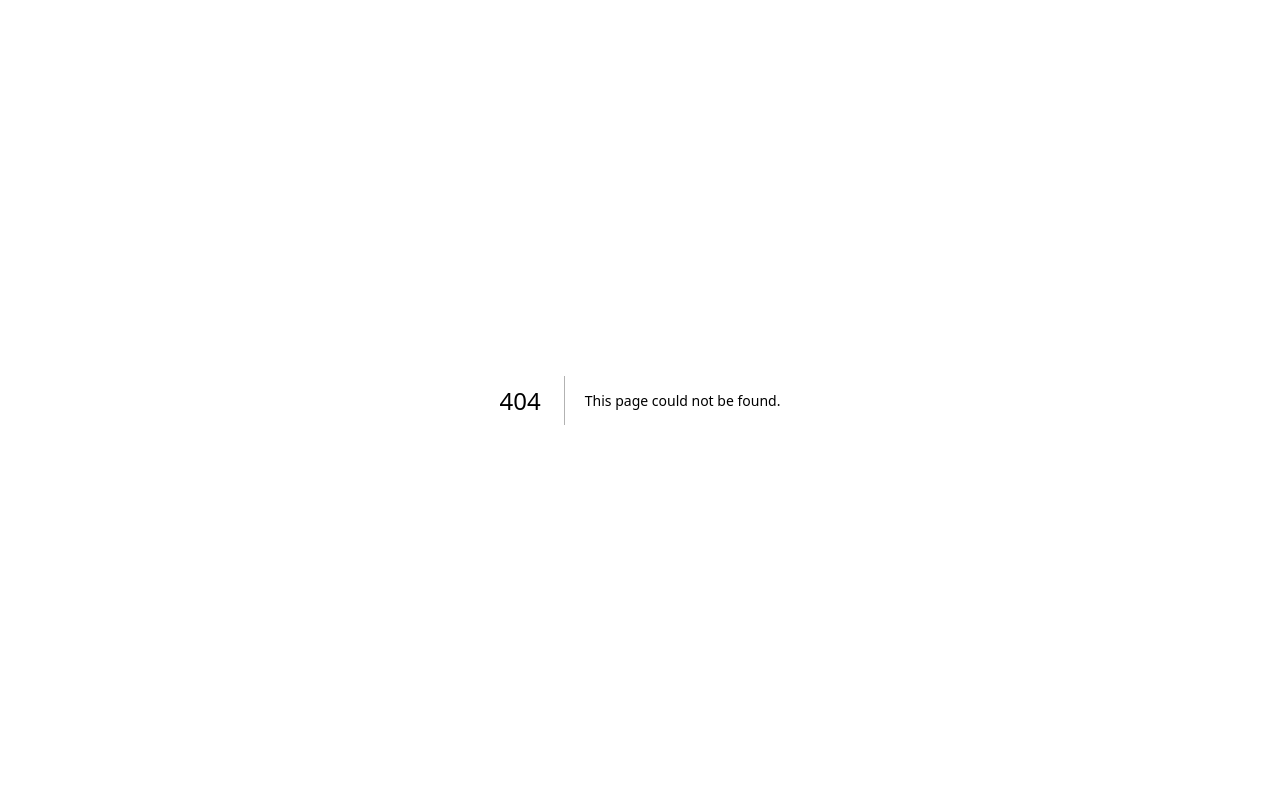
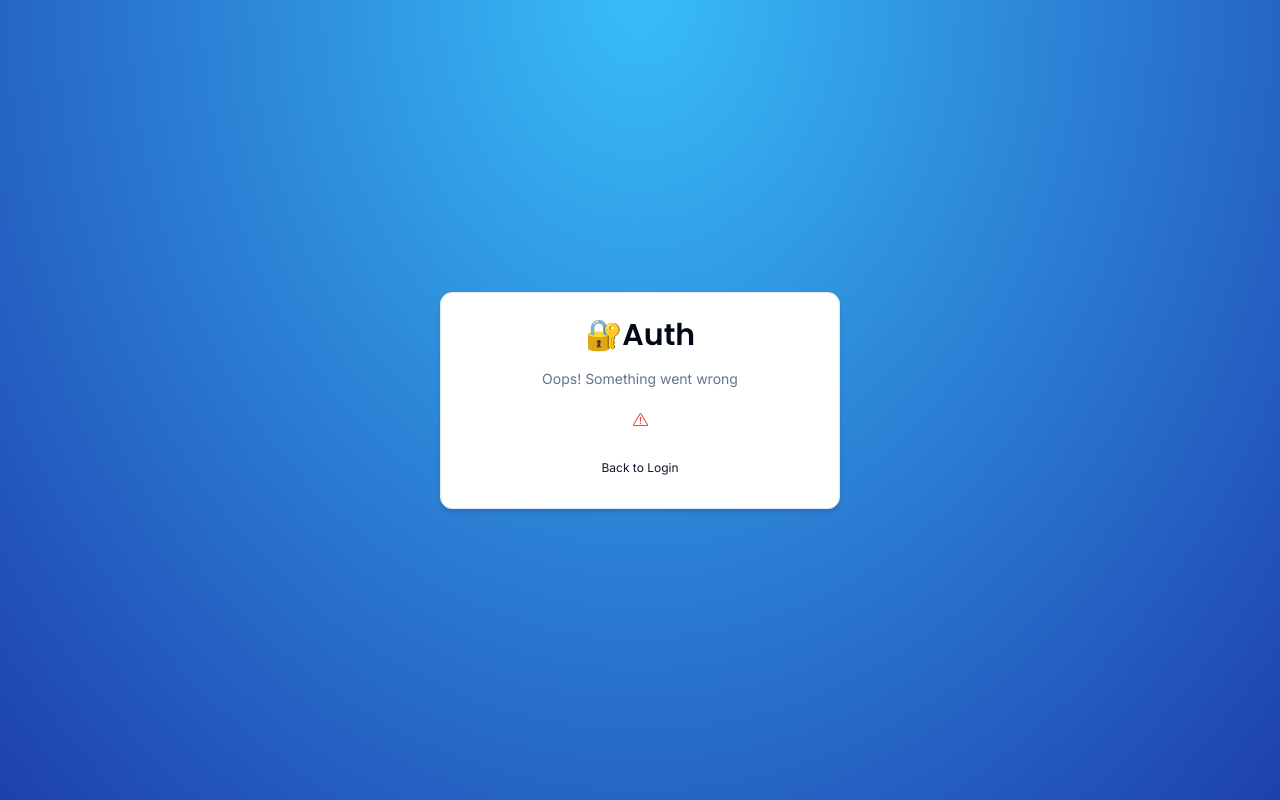
Before and after one commit to Blaikebrad24/NextAuthExample, a Next.js app: page /auth/error in a window 1280 px wide. Before the commit this address had no page. Built offline with nearby package versions, Linux system fonts and the light colour scheme.

Commit message:
OAuth added

```diff
--- /dev/null
+++ b/app/auth/error/page.tsx
@@ -0,0 +1,10 @@
+import { ErrorCard } from "@/components/auth/error-card"
+
+
+const AuthErrorPage = () => {
+    return (
+        <ErrorCard/>
+    )
+}
+
+export default AuthErrorPage
--- /dev/null
+++ b/components/auth/error-card.tsx
@@ -0,0 +1,18 @@
+
+import { CardWrapper } from './card-wrapper';
+import { ExclamationTriangleIcon } from '@radix-ui/react-icons';
+
+
+export const ErrorCard = () => {
+    return (
+        <CardWrapper
+            headerLabel='Oops! Something went wrong'
+            backButtonHref='/auth/login'
+            backButtonLabel='Back to Login'
+            >
+                <div className='w-full flex justify-center items-center'>
+                    <ExclamationTriangleIcon className='text-destructive'/>
+                </div>
+        </CardWrapper>
+    )
+}
--- a/components/auth/login-form.tsx
+++ b/components/auth/login-form.tsx
@@ -12,8 +12,11 @@
 import { FormSuccess } from "../form-success";
 import { login } from "@/actions/login";
 import { useState, useTransition } from "react";
+import { useSearchParams } from "next/navigation";
 
 export function LoginForm() {
+    const searchParams = useSearchParams();
+    const urlError = searchParams.get("error") === "OAuthAccountNotLinked" ? "Email already in use with OAuth Provider" : ""
 
     const [isPending, startTransition] = useTransition();
     const [error, setError] = useState<string | undefined>("");
@@ -32,8 +35,8 @@
     const onSubmit = (values : z.infer<typeof LoginSchema>) => {
         startTransition(() => {
              login(values).then((data) => {
-                setError(data.error);
-                setSuccess(data.success)
+                // setError(data.error);
+                // setSuccess(data.success)
              })
         })
 
@@ -69,7 +72,7 @@
                             </FormItem>
                         )}/>
                     </div>
-                    <FormError message={error}/>
+                    <FormError message={error || urlError}/>
                     <FormSuccess message={success}/>
                     <Button type="submit" className="w-full" disabled={isPending}>
                         Login
--- a/routes.ts
+++ b/routes.ts
@@ -15,6 +15,7 @@
 export const authRoutes = [
     "/auth/login",
     "/auth/register",
+    "/auth/error",
 ];
 
 // important that all users can access the auth endpoint
```
